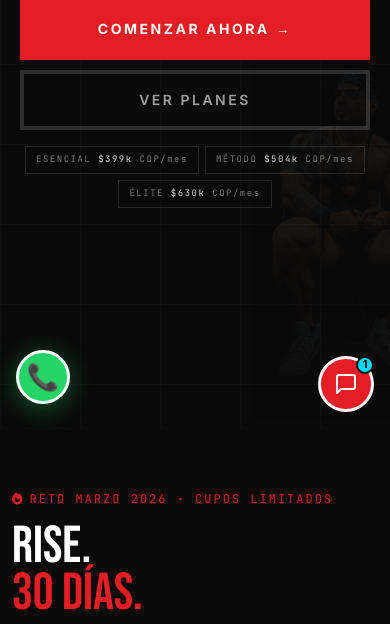
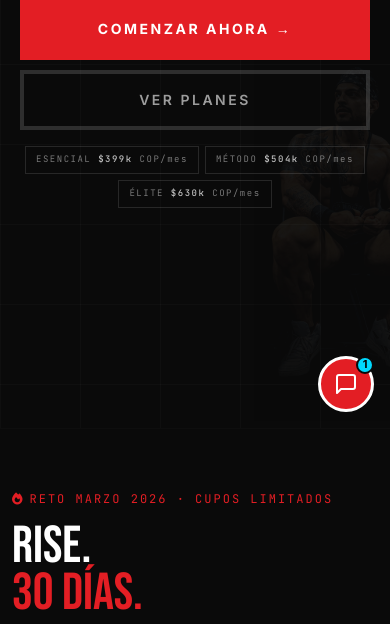
Before and after one commit to analyticfitness-design/wellcore-web, a PHP site: page /webhook/ in a window 390 px wide. Shown: the part 416-1040 px from the top of the page. Run offline with PHP 8.4, Linux system fonts and the light colour scheme.

Commit message:
fix: WA button hidden on mobile + Wompi create-order PHP warnings fixed

```diff
--- a/api/wompi/create-order-shop.php
+++ b/api/wompi/create-order-shop.php
@@ -1,4 +1,6 @@
 <?php
+ini_set('display_errors', '0');
+error_reporting(E_ALL & ~E_WARNING & ~E_NOTICE & ~E_DEPRECATED);
 /**
  * ============================================================
  * WELLCORE FITNESS — WOMPI CREATE ORDER SHOP (TIENDA)
--- a/api/wompi/create-order.php
+++ b/api/wompi/create-order.php
@@ -1,4 +1,8 @@
 <?php
+// Suprimir warnings PHP para no contaminar la respuesta JSON
+ini_set('display_errors', '0');
+error_reporting(E_ALL & ~E_WARNING & ~E_NOTICE & ~E_DEPRECATED);
+
 /**
  * ============================================================
  * WELLCORE FITNESS — WOMPI CREATE ORDER
--- a/api/wompi/rise-session.php
+++ b/api/wompi/rise-session.php
@@ -1,4 +1,6 @@
 <?php
+ini_set('display_errors', '0');
+error_reporting(E_ALL & ~E_WARNING & ~E_NOTICE & ~E_DEPRECATED);
 /**
  * WellCore Fitness — RISE Session Exchange
  * ============================================================
--- a/api/wompi/verify-payment.php
+++ b/api/wompi/verify-payment.php
@@ -1,4 +1,6 @@
 <?php
+ini_set('display_errors', '0');
+error_reporting(E_ALL & ~E_WARNING & ~E_NOTICE & ~E_DEPRECATED);
 /**
  * ============================================================
  * WELLCORE FITNESS — WOMPI VERIFY PAYMENT
--- a/css/wellcore-base.css
+++ b/css/wellcore-base.css
@@ -309,7 +309,7 @@ img { display: block; max-width: 100%; }
   box-shadow: 0 6px 32px rgba(37,211,102,0.55);
 }
 @media (max-width: 768px) {
-  .wa-float { bottom: 24px; left: 16px; right: auto; }
+  .wa-float { display: none !important; }
 }
 
 /* === ANIMATIONS === */
--- a/css/wellcore-v5.css
+++ b/css/wellcore-v5.css
@@ -1336,7 +1336,7 @@ button:hover ~ .v5-cursor .v5-cursor-ring {
   box-shadow: 0 6px 32px rgba(37,211,102,0.55);
 }
 @media (max-width: 768px) {
-  .wa-float { bottom: 24px; left: 16px; right: auto; }
+  .wa-float { display: none !important; }
 }
 
 /* ============================================================
--- a/js/chat-widget.js
+++ b/js/chat-widget.js
@@ -328,10 +328,10 @@
       '@keyframes wc-bounce{0%,100%{transform:translateY(0)}50%{transform:translateY(-4px)}}',
       '@keyframes wc-slide-in{from{opacity:0;transform:translateY(6px)}to{opacity:1;transform:none}}',
       '@media(max-width:400px){#wc-window{width:calc(100vw - 32px);right:-4px}#wc-chat-root{right:16px;bottom:16px}}',
-      /* WA float: desktop above chat, mobile move to LEFT to avoid overlap */
+      /* WA float: desktop above chat, hidden on mobile to avoid overlap with chat widget */
       '.wa-float{position:fixed!important;bottom:90px!important;right:24px!important;z-index:1000;width:54px;height:54px;border-radius:50%;background:#25D366;border:3px solid #fff;display:flex;align-items:center;justify-content:center;color:white;font-size:26px;text-decoration:none;transition:transform 0.1s linear}',
       '.wa-float:hover{transform:scale(1.08)}',
-      '@media(max-width:768px){.wa-float{bottom:24px!important;left:16px!important;right:auto!important;}#wc-chat-root{right:16px;bottom:16px}}'
+      '@media(max-width:768px){.wa-float{display:none!important;}#wc-chat-root{right:16px;bottom:16px}}'
     ].join('');
 
     var style = document.createElement('style');
```
Also changed, not shown: api/wompi/rate-limit.php (+4 -3 lines), api/wompi/transactions.php (+4 -3 lines).
